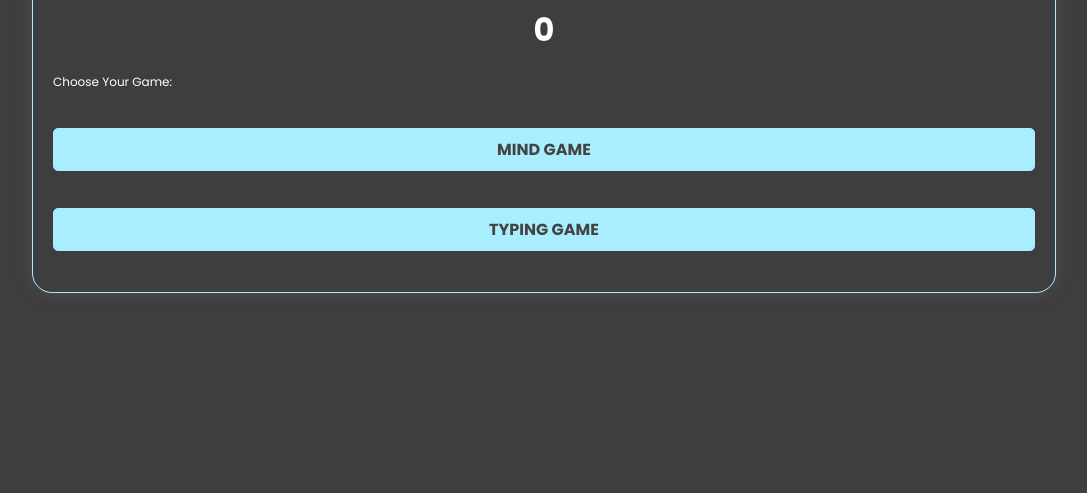
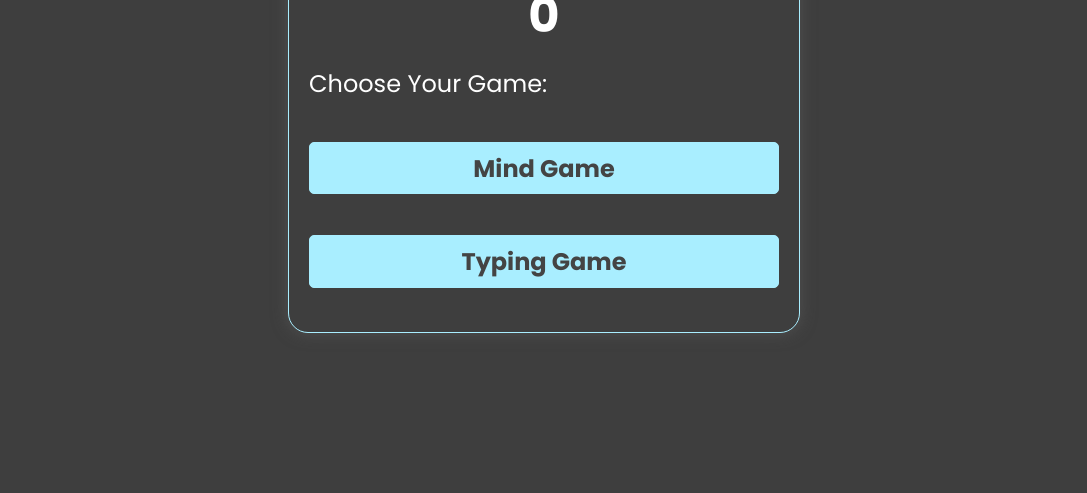
Before and after one commit to Badr-Eddine-Slaoui/YouCodeFirstYearSprintTwoBriefOne, a plain HTML site: page index.html in a window 1280 px wide. Shown: the part 307-800 px from the top of the page, without its empty margins (96-1183 px from the left). Drawn offline with Linux system fonts and the light colour scheme.

Commit message:
Add Home Page Desktop CSS

```diff
--- a/css/home.css
+++ b/css/home.css
@@ -72,7 +72,8 @@
   display: flex;
   align-items: center;
   justify-content: center;
-  text-transform: uppercase;
+  text-transform: capitalize;
+  font-size: 12px;
   font-weight: bolder;
   cursor: pointer;
   transition: all .3s ease-in-out;
@@ -99,3 +100,21 @@
     font-size: 20px;
   }
 }
+
+@media screen and (min-width: 1201px) {
+    .container{
+      width: 40vw;
+      height: 60vh;
+    }
+
+    .container .title h1,
+    .container .score p{
+      font-size: 48px;
+    }
+
+    .container .body p,
+    .container .body .btn{
+      font-size: 24px;
+    }
+
+}
```
